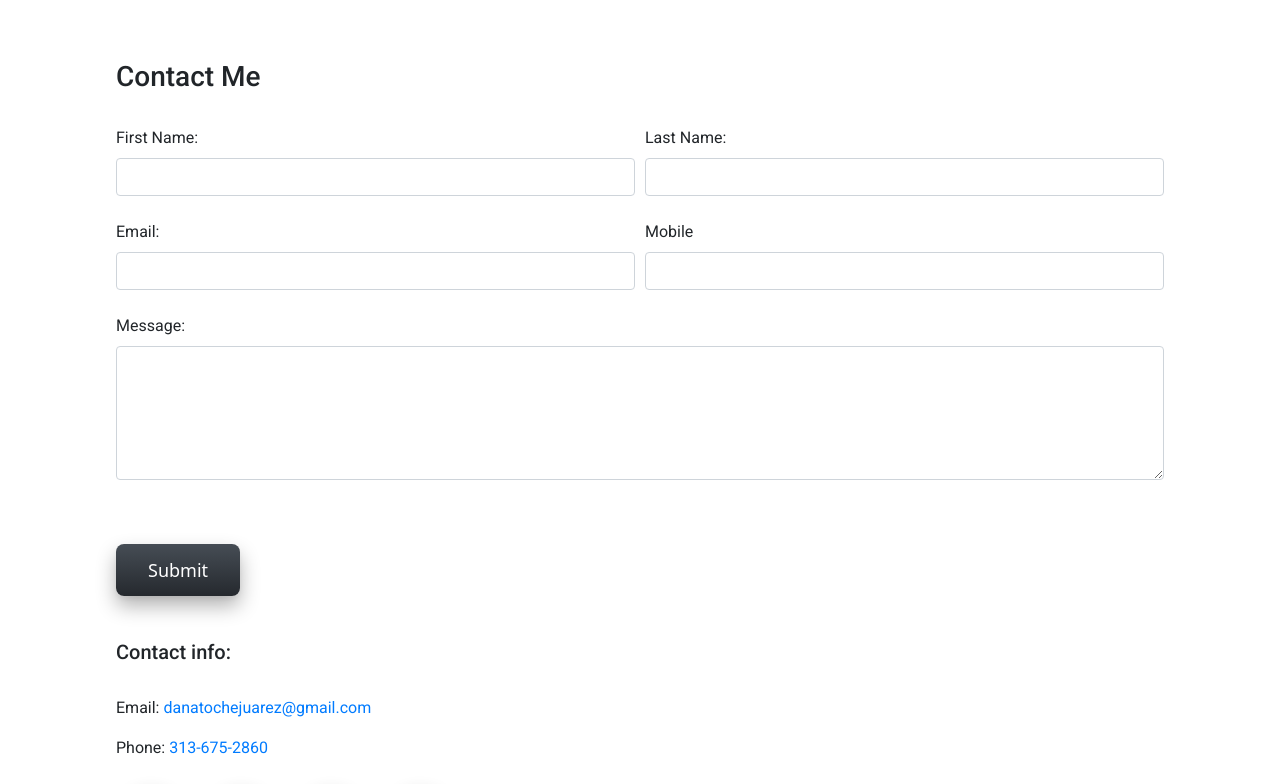
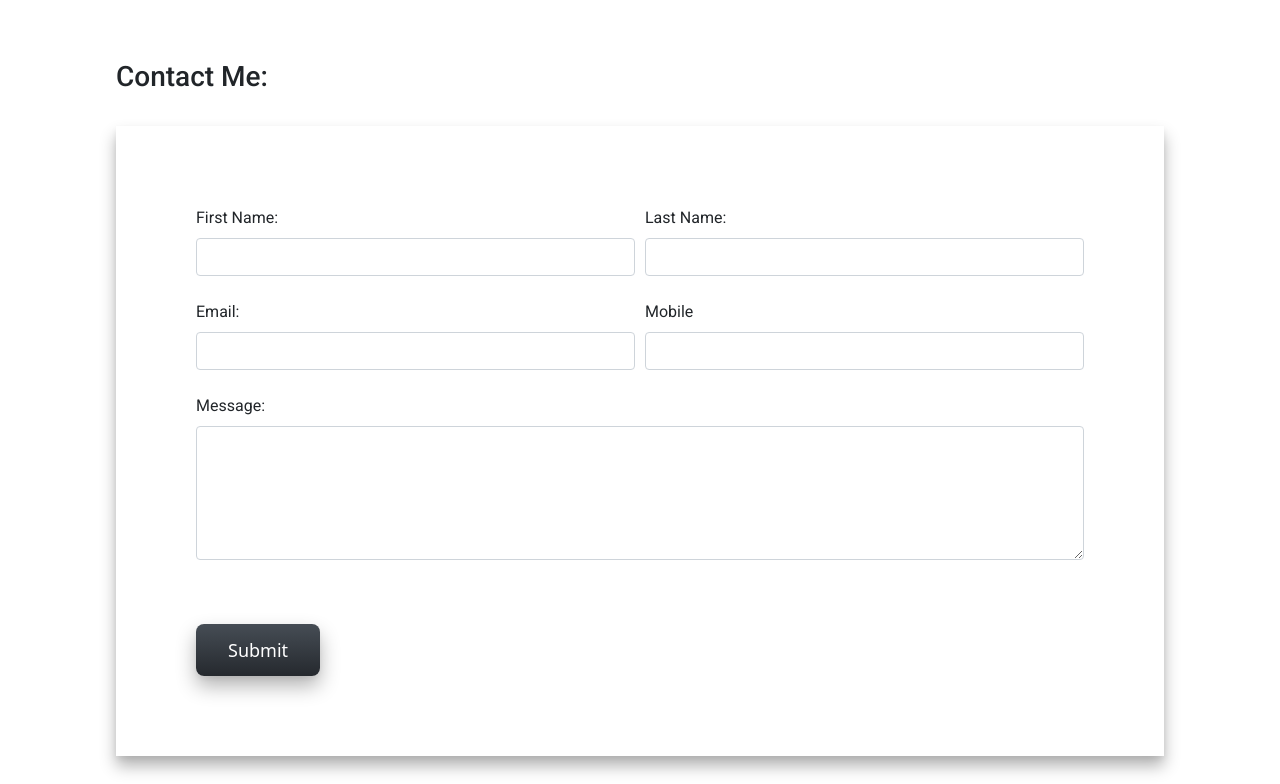
Before and after one commit to datoche-juarez/personal-site, a React (Create React App) app: page /contact in a window 1280 px wide. Shown: the part 640-1424 px from the top of the page. Built offline with nearby package versions, Linux system fonts and the light colour scheme.

Commit message:
Updating contact form styling

```diff
--- a/src/Contact.css
+++ b/src/Contact.css
@@ -1,4 +1,14 @@
 /* CSS */
+.contact-form {
+  padding: 80px;
+  box-shadow: 0 10px 15px rgba(0, 0, 0, .3),0 3px 6px rgba(0, 0, 0, .05);
+}
+
+.social-icon-container {
+  padding-top: '30px';
+  padding-bottom: '30px';
+}
+
 .button-84 {
   align-items: center;
   background-color: initial;
--- a/src/Contact.jsx
+++ b/src/Contact.jsx
@@ -2,10 +2,9 @@ import React from "react";
 import Container from "react-bootstrap/Container";
 import Col from "react-bootstrap/Col";
 import Row from "react-bootstrap/Row";
+import Form from "react-bootstrap/Form";
+
 import "./Contact.css";
-
-import Form from "react-bootstrap/Form";
-import Button from "react-bootstrap/Button";
 
 import axios from "axios";
 
@@ -47,9 +46,9 @@ const submitForm = () => {
 const Contact = () => (
   <div className="container p-3 my-3 light text-black">
     <Container className="justify-content-lg-center">
-      <h3 className="text-left" >Contact Me</h3>
+      <h3 className="text-left" >Contact Me:</h3>
       <br />
-      <Form>
+      <Form className='contact-form'>
         <Form.Row>
           <Col>
             <Form.Label text-color="warning">First Name:</Form.Label>
@@ -111,14 +110,13 @@ const Contact = () => (
         >Submit</button>{""}
       </Form>
     </Container>
-    <Container className="justify-content-lg-center" style={{marginTop: '20px'}}>
-      <br></br>
+    <Container className="justify-content-lg-center" style={{marginTop: '50px'}}>
       <h5>Contact info:</h5>
       <br></br>
       <p>Email: <a href="mailto:danatochejuarez@gmail.com">danatochejuarez@gmail.com</a></p>
       <p>Phone: <a href="tel:3136752860">313-675-2860</a></p>
     </Container>
-    <Container>
+    <Container className='social-icon-container'>
       <Row>
         <Col xs={1}>
           <a
@@ -141,20 +139,6 @@ const Contact = () => (
           <a href="https://wa.me/13136752860" target="_blank" class="fa fa-whatsapp"></a>
         </Col>
       </Row>
-      {/* <Row>
-        <Col xs={1}>
-          <a href="#" class="fa fa-pinterest"></a>
-        </Col>
-        <Col xs={1}>
-          <a href="https://soundcloud.com/daniel-atoche-juarez" class="fa fa-soundcloud"></a>
-        </Col>
-         <Col xs={1}>
-          <a href="https://twitter.com/dee_jaurez" class="fa fa-twitter"></a>
-        </Col>
-        <Col xs={1}>
-          <a href="#" class="fa fa-instagram"></a>
-        </Col>
-      </Row> */}
     </Container>
   </div>
 );
```
